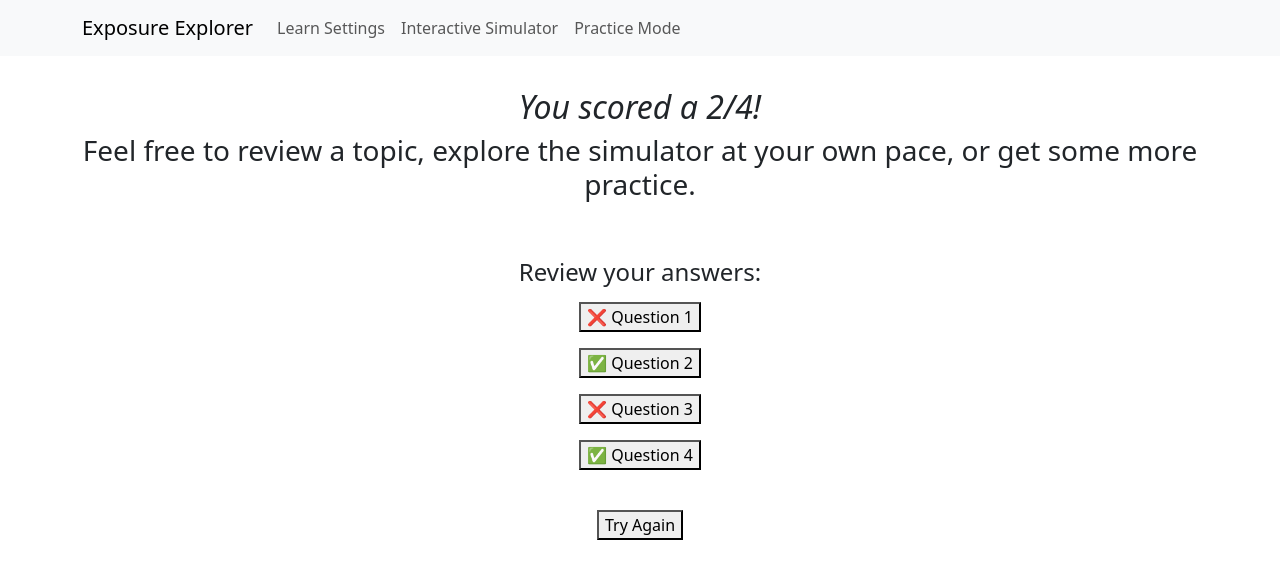
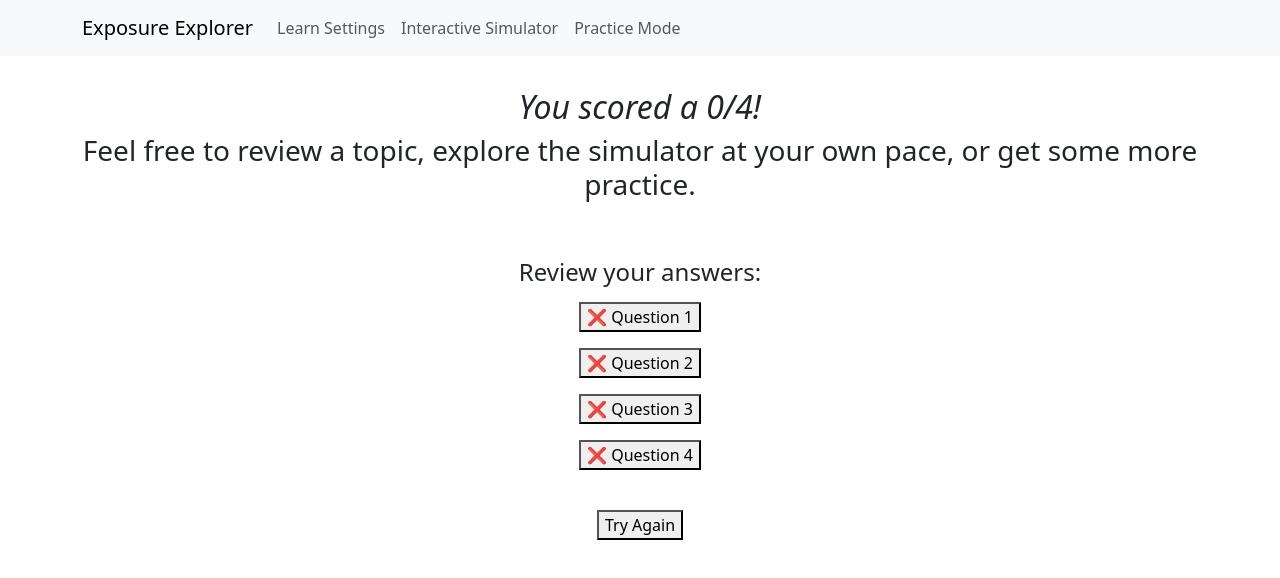
Before and after one commit to code1word/Exposure-Explorer, a React (Vite) app: page /learn/practice/results in a window 1280 px wide. Shown: the top 578 px of the page. Built offline with nearby package versions, Linux system fonts and the light colour scheme.

Commit message:
Robust and modular QuizResults page, OrderImages full functionality

```diff
--- a/src/components/quiz/OrderImagesQuestion.jsx
+++ b/src/components/quiz/OrderImagesQuestion.jsx
@@ -46,24 +46,22 @@ function OrderImagesQuestion({ info, questionKey, reviewMode = false }) {
     <div>
       <div style={{ display: "flex", gap: "1rem", flexWrap: "wrap", justifyContent: "center" }}>
         {currentOrder.map((imgSrc, index) => (
-            <React.Fragment key={imgSrc}>
-                {/* DROP ZONE before each image */}
           <div
-                    onDragOver={(e) => e.preventDefault()}
-                    onDrop={() => handleDrop(index)}
-                    style={{
-                    width: "10px",
-                    height: "150px",
-                    backgroundColor: "transparent",
-                    borderLeft: "2px dashed #aaa",
-                    margin: "0 4px",
+            key={imgSrc}
+            draggable={!reviewMode}
+            onDragStart={(e) => {
+                if (reviewMode) {
+                  e.preventDefault();
+                  return;
+                }
+                handleDragStart(index);
               }}
-                />
-
-                {/* IMAGE BLOCK */}
-                <div
-                    draggable={!reviewMode}
-                    onDragStart={() => handleDragStart(index)}
+              onDragOver={(e) => {
+                if (!reviewMode) e.preventDefault();
+              }}
+              onDrop={(e) => {
+                if (!reviewMode) handleDrop(index);
+              }}
             style={{
               border: "2px solid #ccc",
               borderRadius: "8px",
@@ -80,25 +78,8 @@ function OrderImagesQuestion({ info, questionKey, reviewMode = false }) {
               style={{ width: "150px", height: "auto", borderRadius: "6px" }}
             />
           </div>
-            </React.Fragment>
         ))}
-
-        {/* DROP ZONE after last image */}
-        <div
-            onDragOver={(e) => e.preventDefault()}
-            onDrop={() => handleDrop(currentOrder.length)}
-            style={{
-            width: "10px",
-            height: "150px",
-            backgroundColor: "transparent",
-            borderLeft: "2px dashed #aaa",
-            margin: "0 4px",
-            }}
-        />
       </div>
-
-
-
 
       {reviewMode && (
         <div style={{ marginTop: "1rem", textAlign: "center", fontWeight: "bold" }}>
--- a/src/components/quiz/QuizResults.jsx
+++ b/src/components/quiz/QuizResults.jsx
@@ -1,6 +1,6 @@
 // src/components/quiz/QuizResults
 
-import React, { useState, useContext, useEffect } from "react";
+import React, { useState, useContext, useEffect, useMemo } from "react";
 import { useNavigate, Link } from "react-router-dom";
 import { FontAwesomeIcon } from "@fortawesome/react-fontawesome";
 import { Container, ProgressBar } from "react-bootstrap";
@@ -14,31 +14,44 @@ import { QuizContext as QuizContextTableFillBlanks } from "../../context/QuizCon
 import { QuizContext as QuizContextOrderImages } from "../../context/QuizContextOrderImages";
 
 function QuizResults() {
-  const { selectedAnswers, resetQuiz } = useContext(QuizContextMultipleChoice);
+  const { selectedAnswers: selectedAnswersMC, resetQuiz: resetQuizMC } = useContext(QuizContextMultipleChoice);
+  const { selectedOrder: selectedOrderImages, resetQuiz: resetQuizORD } = useContext(QuizContextOrderImages);
+
   const [score, setScore] = useState(0);
   const navigate = useNavigate();
-  const questionKeys = Object.keys(quizQuestionData);
+  const questionKeys = useMemo(() => Object.keys(quizQuestionData), []);
+  const [questionCorrectness, setQuestionCorrectness] = useState({});
+
 
   useEffect(() => {
-    console.log("selectedAnswers", selectedAnswers); // See what's inside
+    let calculatedScore = 0;
+    let newCorrectness = {};
 
-    let calculatedScore = 0;
-    questionKeys.forEach(key => {
-      const selected = selectedAnswers[key];
-      console.log("selectedAnswer", selected)
-      const correct = quizQuestionData[key].answer;
-      console.log("quizQuestionData answer", correct)
-      if (selected === correct) {
-        calculatedScore += 1;
+    questionKeys.forEach((key) => {
+      const question = quizQuestionData[key];
+      const questionNum = question.question_number;
+
+      let isCorrect = false;
+
+      if (question.format === "multiple_choice") {
+        isCorrect = selectedAnswersMC[key] === question.answer;
+      }else if (question.format === "order_images") {
+        const userOrder = selectedOrderImages[key];
+        isCorrect =
+          JSON.stringify(userOrder) === JSON.stringify(question.correctOrder);
       }
+
+      newCorrectness[questionNum] = isCorrect;
+      if (isCorrect) calculatedScore++;
     });
+
+    setQuestionCorrectness(newCorrectness);
     setScore(calculatedScore);
-    console.log("calculated score", calculatedScore);
-    console.log("score", score);
-  }, [selectedAnswers, questionKeys]);
+  }, [selectedAnswersMC, selectedOrderImages, questionKeys]);
 
   const handleStart = () => {
-    resetQuiz();
+    resetQuizMC();
+    resetQuizORD();
     navigate(`/learn/practice/${questionKeys[0]}`);
   };
 
@@ -55,8 +68,12 @@ function QuizResults() {
       <br />
       <div>
         <h4>Review your answers:</h4>
+
         {questionKeys.map((key, index) => {
-          const isCorrect = selectedAnswers[key] === quizQuestionData[key].answer;
+          const question = quizQuestionData[key];
+          const questionNum = question.question_number;
+          const isCorrect = questionCorrectness[questionNum];
+
           return (
             <div key={key}>
               <Link to={`/learn/practice/${key}?reviewMode=true`}>
@@ -67,6 +84,7 @@ function QuizResults() {
             </div>
           );
         })}
+
       </div>
       <button onClick={handleStart} style={{ marginTop: "2rem" }}>
         Try Again
```
Lines whose indentation alone changed are shown as unchanged.
